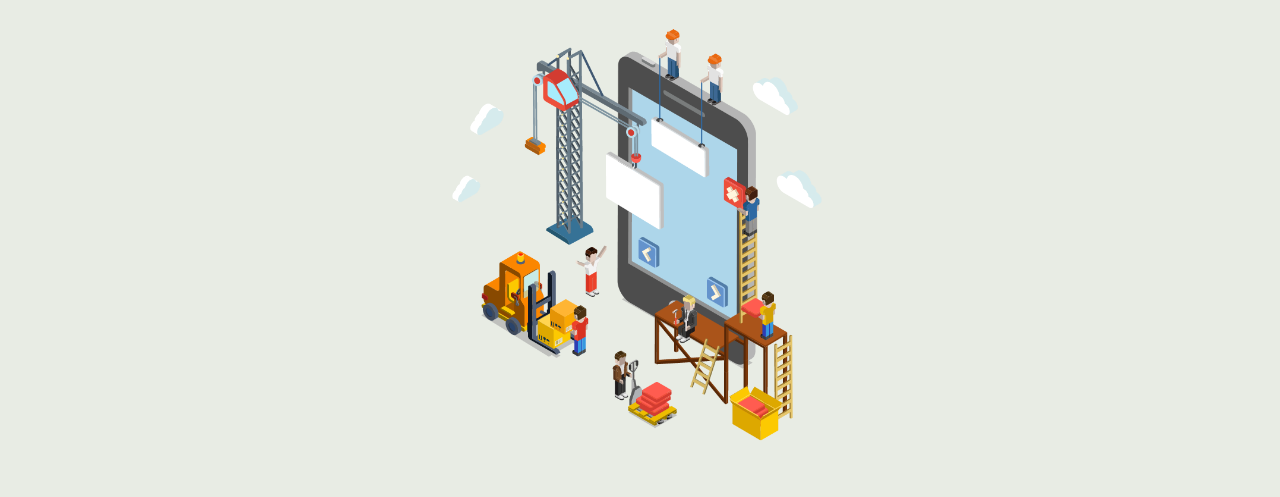
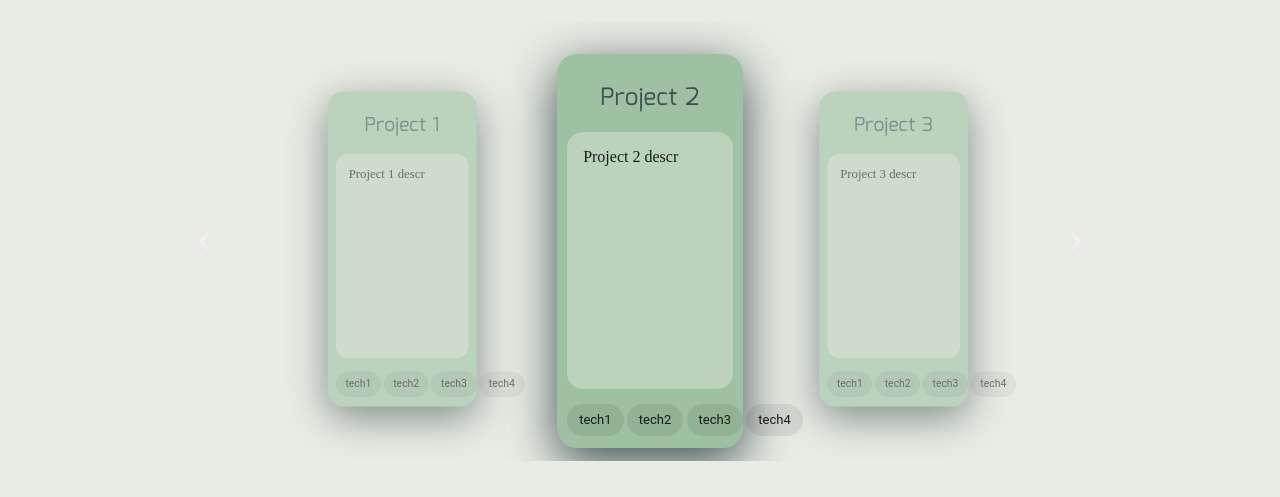
Before and after one commit to Maulraay/portfolio, a React app in the folder frontend/: page /gallery in a window 1280 px wide. Shown: the part 190-687 px from the top of the page. Built offline with nearby package versions, Linux system fonts and the light colour scheme.

Commit message:
WIP projects page

```diff
--- a/frontend/src/theme/global.css
+++ b/frontend/src/theme/global.css
@@ -942,14 +942,64 @@ img {
 }
 
 .gallery .title{
-    color: var(--color-text);
     align-items: center;
     align-content: center;
+    color: var(--color-text);
     text-align: center;
+    height: 10%;
 }
 
 .gallery .underConstruction{
     object-fit: contain;
+}
+
+.gallery .projectsContainer {
+    width: 80%;
+    height: 80%;
+    display: flex;
+    flex-direction: row;
+    margin: 5% 10%;
+    justify-content: space-evenly;
+}
+
+.gallery .MuiCard-root{
+    background-color: var(--color-secondary);
+    width: calc(100% - 80px);
+    height: 100%;
+    overflow: initial;
+    border-radius: 20px;
+    box-shadow: 0 14px 50px var(--color-primary);
+    display: flex;
+    flex-direction: column;
+    justify-content: space-evenly;
+    padding: 10px;
+    margin: 0 40px;
+}
+
+.gallery .MuiCard-root .cardHeader{
+    display: flex;
+    height: 10%;
+    text-align: center;
+    justify-content: center;
+    color: var(--color-text-secondary);
+}
+
+.gallery .MuiCard-root .MuiCardContent-root{
+    height: 60%;
+    border-radius: 16px;
+    background-color: var(--color-bg-semi-opaque);
+}
+
+.gallery .MuiCard-root .stack{
+    display: flex;
+    gap: 2%;
+    width: 100%;
+    height: 5%;
+    justify-content: space-evenly;
+}
+
+.gallery .MuiCard-root .stack{
+
 }
 
 /* Contact */
--- a/frontend/src/views/gallery/Gallery.jsx
+++ b/frontend/src/views/gallery/Gallery.jsx
@@ -1,21 +1,169 @@
-import React from "react";
+import React, {useEffect, useState} from "react";
 import { Layout } from "../layout/Layout";
-import { Typography } from "@mui/material";
+import {Box, Card, CardContent, CardMedia, Chip, IconButton, Typography} from "@mui/material";
 import { FormattedMessage, useIntl } from "react-intl";
+import {ChevronLeft, ChevronRight} from "@mui/icons-material";
+
+const projects = [
+  {
+    key: "Project_1",
+    title: "Project 1",
+    description: "Project 1 descr",
+    stack: ["tech1", "tech2", "tech3", "tech4"]
+  },
+  {
+    key: "Project_2",
+    title: "Project 2",
+    description: "Project 2 descr",
+    stack: ["tech1", "tech2", "tech3", "tech4"]
+  },
+  {
+    key: "Project_3",
+    title: "Project 3",
+    description: "Project 3 descr",
+    stack: ["tech1", "tech2", "tech3", "tech4"]
+  }
+];
+
+const ProjectCard = (project) => {
+  return (
+    <Card>
+      <div className={"cardHeader"}>
+        <Typography variant={"about"} align={"justify"}>
+          {project.title}
+        </Typography>
+      </div>
+      <CardContent>
+        {project.description}
+      </CardContent>
+      <div className={"stack"}>
+        {project.stack.map((item, index) => {
+          return (<Chip key={`tech${index}`} label={item}/>)
+        })}
+      </div>
+    </Card>
+  )
+}
+
+const ProjectCarousel = () => {
+  const [currentIndex, setCurrentIndex] = useState(1);
+  const [visibleProjects, setVisibleProjects] = useState(projects.slice(
+    Math.max(currentIndex - 1, 0),
+    Math.min(currentIndex + 2, projects.length)
+  ));
+
+  const total = projects.length;
+  const mod = (n, m) => ((n % m) + m) % m;
+
+  const getRelativeIndex = (index) => {
+    if (index === mod(currentIndex - 1, total)) return "left";
+    if (index === currentIndex) return "center";
+    if (index === mod(currentIndex + 1, total)) return "right";
+    return "hidden";
+  };
+
+  const next = () => setCurrentIndex((i) => mod(i + 1, total));
+  const prev = () => setCurrentIndex((i) => mod(i - 1, total));
+
+  const getStyles = (position) => {
+    const base = {
+      position: "absolute",
+      transition: "all 0.5s ease",
+      height: "85%",
+      width: "30%",
+      opacity: 0,
+      transform: "translateX(0) scale(0.8)",
+      zIndex: 1,
+    };
+
+    switch (position) {
+      case "left":
+        return {
+          ...base,
+          opacity: 0.6,
+          transform: "translateX(-100%) scale(0.8)",
+        };
+      case "center":
+        return {
+          ...base,
+          opacity: 1,
+          transform: "translateX(0) scale(1)",
+          zIndex: 3,
+        };
+      case "right":
+        return {
+          ...base,
+          opacity: 0.6,
+          transform: "translateX(100%) scale(0.8)",
+        };
+      default:
+        return {
+          ...base,
+          left: "100%",
+          opacity: 0,
+          pointerEvents: "none",
+        };
+    }
+  };
+
+  return (
+    <Box
+      display="flex"
+      alignItems="center"
+      justifyContent="center"
+      position="relative"
+      width="100%"
+      height="100%"
+      overflow="hidden"
+    >
+      <IconButton
+        onClick={prev}
+        sx={{ zIndex: 3 }}
+      >
+        <ChevronLeft fontSize="large" />
+      </IconButton>
+
+      <Box
+        display="flex"
+        justifyContent="center"
+        alignItems="center"
+        sx={{ width: "80%", height: "100%", position: "relative"}}
+      >
+        {visibleProjects.map((project, index) => {
+          const pos = getRelativeIndex(index);
+          const style = getStyles(pos);
+
+          return (
+            <Box key={project.id} sx={style}>
+              <ProjectCard {...project} />
+            </Box>
+          );
+        })}
+      </Box>
+
+      <IconButton
+        onClick={next}
+        sx={{ zIndex: 3 }}
+      >
+        <ChevronRight fontSize="large" />
+      </IconButton>
+    </Box>
+  );
+}
 
 const Gallery = () => {
-  const intl = useIntl();
 
   return (
     <Layout>
       <div className={"gallery"}>
-        <Typography variant={"projects"} className={"title"}>
-          <FormattedMessage id={"projects.willExistSoon"} defaultMessage={"This page will exist soon, stay tuned!"}/>
+        <Typography variant={"h2"} className={"title"}>
+          Discover my work
         </Typography>
-        <img className={"underConstruction"} src={"/assets/underConstruction.webp"} height={"70%"} alt={intl.formatMessage({id: "projects.underConstruction", defaultMessage: "Drawing: page under construction"})}/>
+        <div className={"projectsContainer"}>
+          <ProjectCarousel />
+        </div>
         <Typography variant={"subtitle2"} className={"title"}>
-          <FormattedMessage id={"projects.gitHubRedirection"} defaultMessage={"Until then, you can find the source code of this website on my "}/>
-          <a href={"https://github.com/Maulraay/portfolio/tree/master"} target={"_blank"} rel={"noopener noreferrer"} className={'link'}>Github</a>!
+          Feel free to visit my <a href={"https://github.com/Maulraay"} target={"_blank"} rel={"noopener noreferrer"} className={'link'}>Github</a>!
         </Typography>
       </div>
     </Layout>
```
